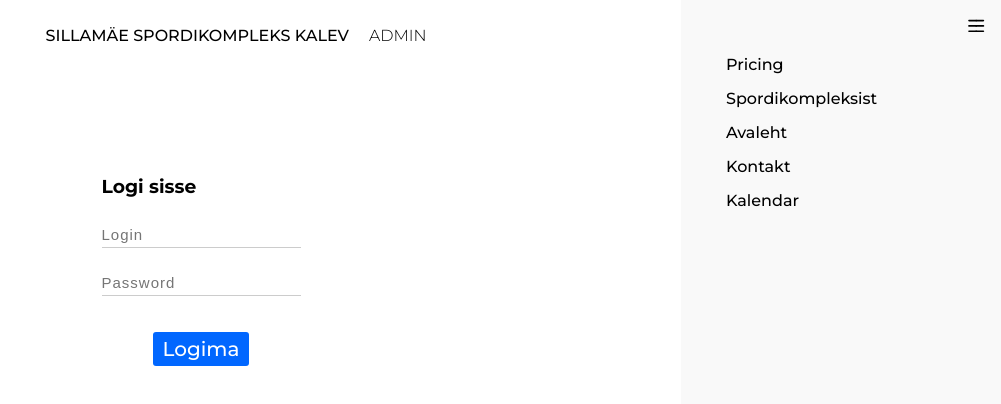
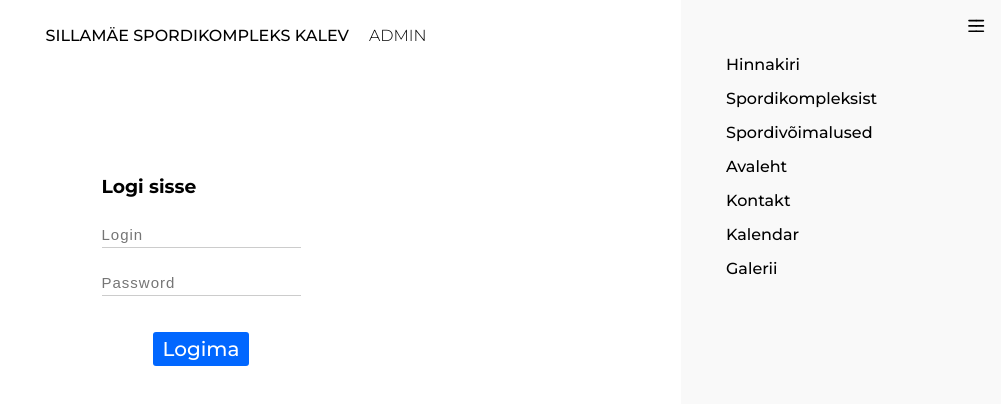
Before and after one commit to PetrTolstov/SillamaeSK, a Next.js app: page /AdminAccess in a window 1280 px wide. Shown: the top 404 px of the page, without its empty margins (279-1280 px from the left). Built offline with nearby package versions, Linux system fonts and the light colour scheme; no server answers.

Commit message:
fixed admin routing

```diff
--- a/pages/AdminAccess/index.tsx
+++ b/pages/AdminAccess/index.tsx
@@ -104,11 +104,13 @@ export function SidePanel({router}: {router: NextRouter}) {
 	}, [isShown]);
 
 	const listOfPages = [
-		{ href: "/AdminAccess/FromSportComplex", label: "Pricing" },
-		{ href: "/AdminAccess/SportOpportunities", label: "Spordikompleksist" },
+		{ href: "/AdminAccess/Pricing", label: "Hinnakiri" },
+		{ href: "/AdminAccess/FromSportComplex", label: "Spordikompleksist" },
+		{ href: "/AdminAccess/SportOpportunities", label: "Spordivõimalused" },
 		{ href: "/AdminAccess/MainPageAdmin", label: "Avaleht" },
 		{ href: "/AdminAccess/ContactInfoPage", label: "Kontakt" },
 		{ href: "/AdminAccess/Calendar", label: "Kalendar" },
+		{ href: "/AdminAccess/Gallery", label: "Galerii" },
 	];
 
 	if (isShown) {
```
